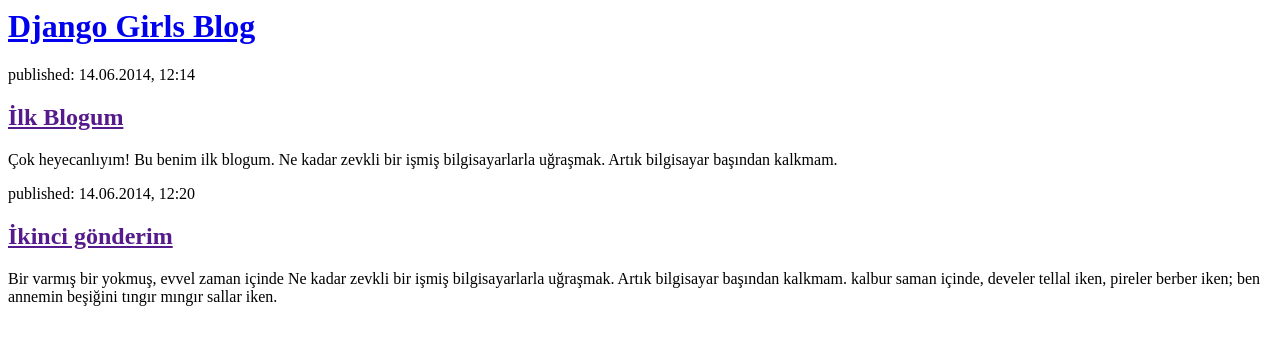
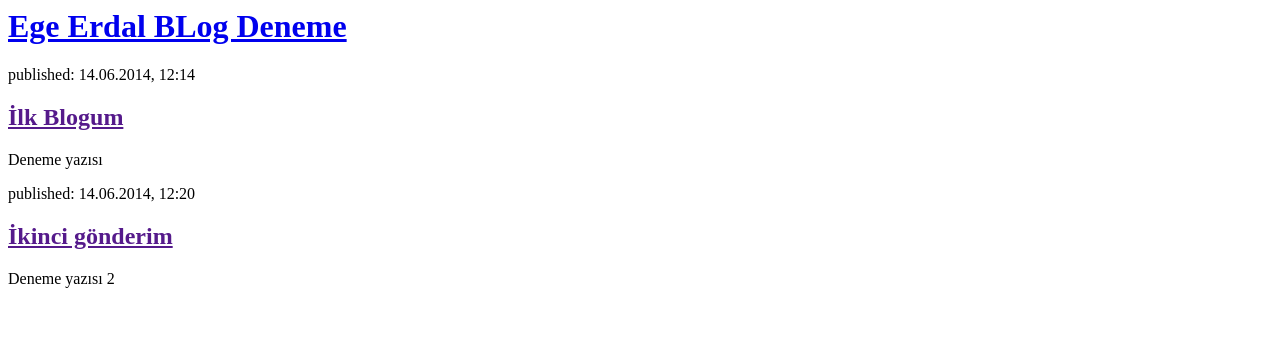
Before and after one commit to ladka6/myfirstblog, a Django app: page / in a window 1280 px wide. Shown: the top 345 px of the page. Run offline with Django 3.2, Linux system fonts and the light colour scheme.

Commit message:
third commit

```diff
--- a/blog/templates/blog/post_list.html
+++ b/blog/templates/blog/post_list.html
@@ -4,18 +4,18 @@
     </head>
     <body>
         <div>
-            <h1><a href="/">Django Girls Blog</a></h1>
+            <h1><a href="/">Ege Erdal BLog Deneme</a></h1>
         </div>
         <div>
             <p>published: 14.06.2014, 12:14</p>
             <h2><a href="">İlk Blogum</a></h2>
-            <p>Çok heyecanlıyım! Bu benim ilk blogum. Ne kadar zevkli bir işmiş bilgisayarlarla uğraşmak. Artık bilgisayar başından kalkmam. </p>
+            <p>Deneme yazısı </p>
         </div>
 
         <div>
             <p>published: 14.06.2014, 12:20</p>
             <h2><a href="">İkinci gönderim</a></h2>
-            <p>Bir varmış bir yokmuş, evvel zaman içinde Ne kadar zevkli bir işmiş bilgisayarlarla uğraşmak. Artık bilgisayar başından kalkmam. kalbur saman içinde, develer tellal iken, pireler berber iken; ben annemin beşiğini tıngır mıngır sallar iken.</p>
+            <p>Deneme yazısı 2</p>
         </div>
     </body>
 </html>
```
